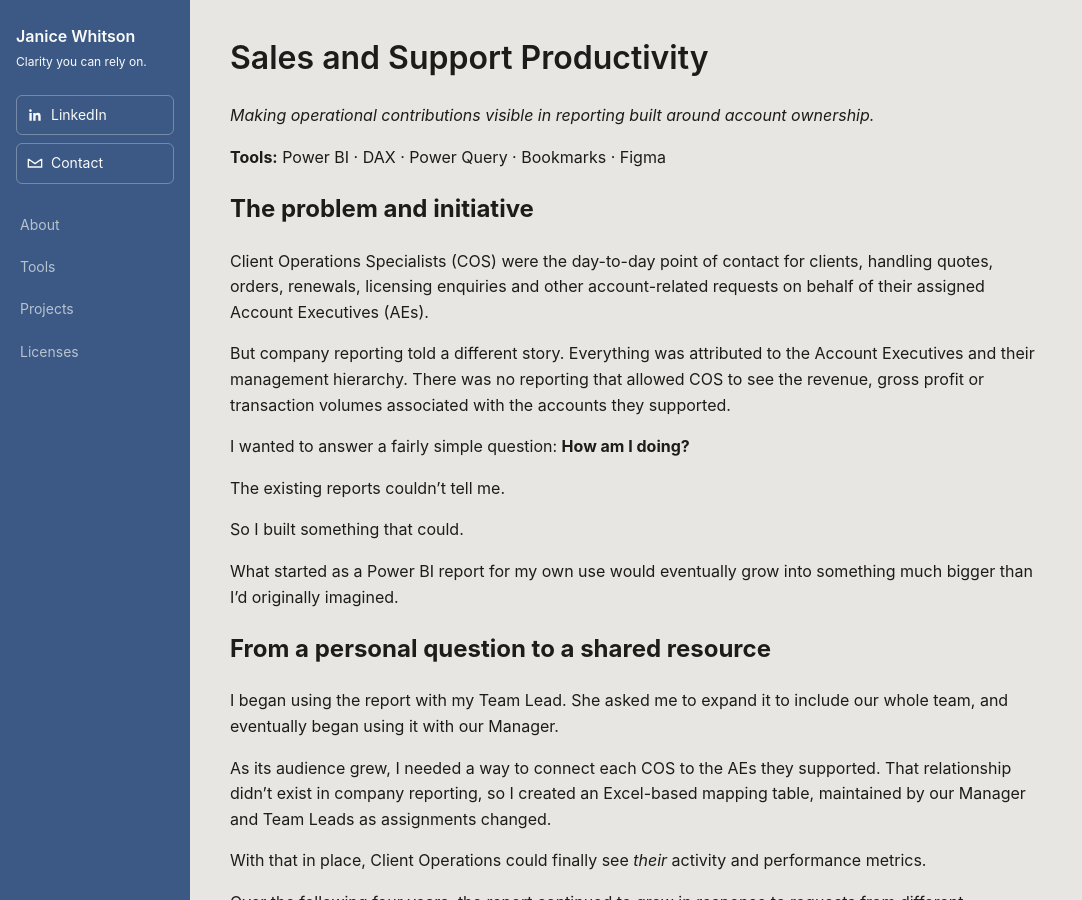
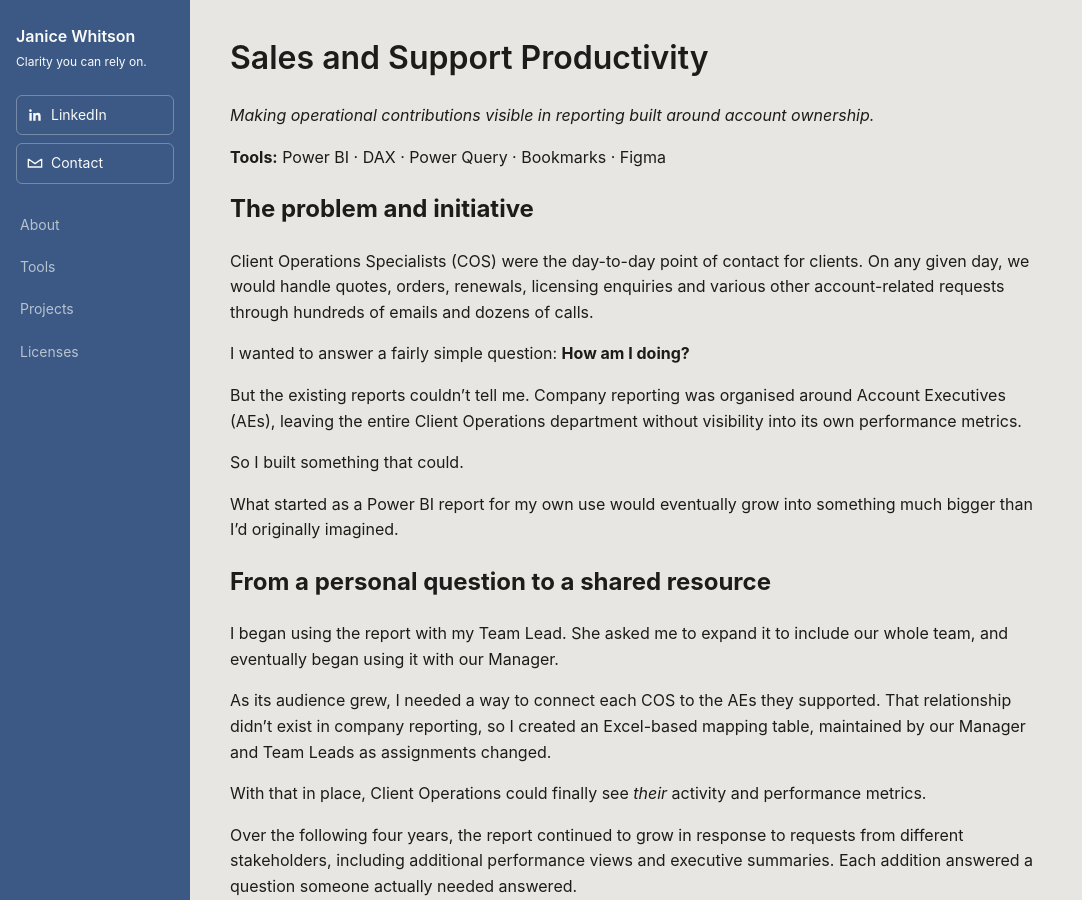
Before and after one commit to janicewhitson/data, a Jekyll site: the page built from projects/sales-support-productivity/index.md, in a window 1280 px wide and 900 px high. Shown: the whole window, without its empty margins (0-1082 px from the left). Built offline with Jekyll 4.4.1, drawn with Linux system fonts in a browser that asks for light colours.

Commit message:
Refine Client Operations case study opening in first-person voice

```diff
--- a/projects/sales-support-productivity/index.md
+++ b/projects/sales-support-productivity/index.md
@@ -9,13 +9,11 @@ permalink: /projects/sales-support-productivity/
 
 ## The problem and initiative
 
-Client Operations Specialists (COS) were the day-to-day point of contact for clients, handling quotes, orders, renewals, licensing enquiries and other account-related requests on behalf of their assigned Account Executives (AEs).
-
-But company reporting told a different story. Everything was attributed to the Account Executives and their management hierarchy. There was no reporting that allowed COS to see the revenue, gross profit or transaction volumes associated with the accounts they supported.
+Client Operations Specialists (COS) were the day-to-day point of contact for clients. On any given day, we would handle quotes, orders, renewals, licensing enquiries and various other account-related requests through hundreds of emails and dozens of calls.
 
 I wanted to answer a fairly simple question: **How am I doing?**
 
-The existing reports couldn't tell me.
+But the existing reports couldn't tell me. Company reporting was organised around Account Executives (AEs), leaving the entire Client Operations department without visibility into its own performance metrics.
 
 So I built something that could.
 
```
